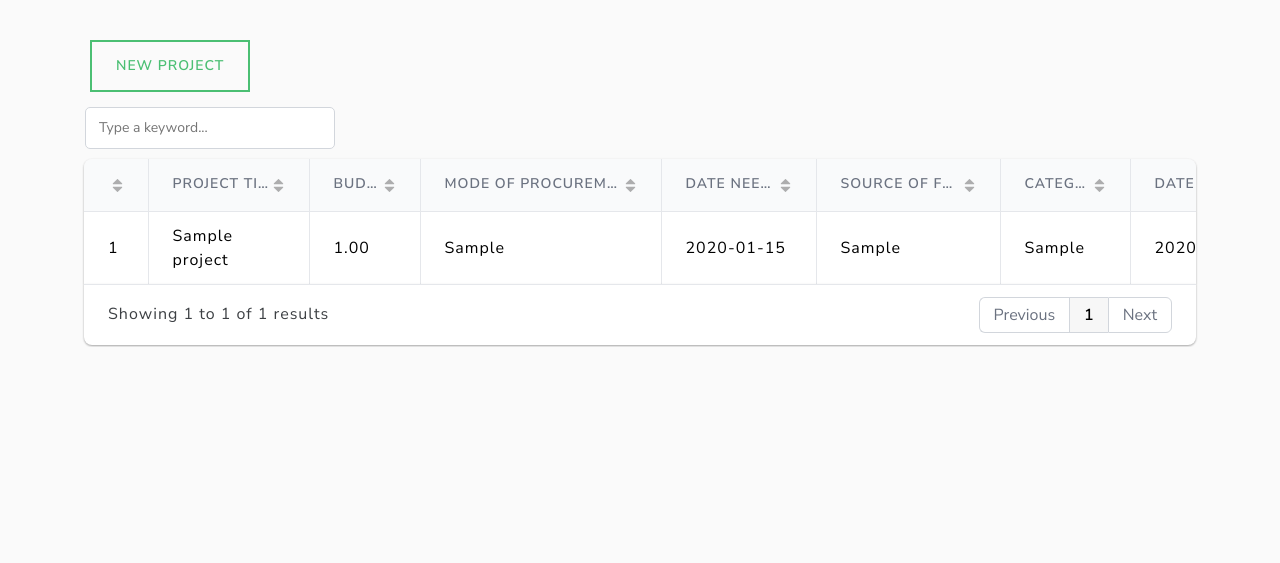
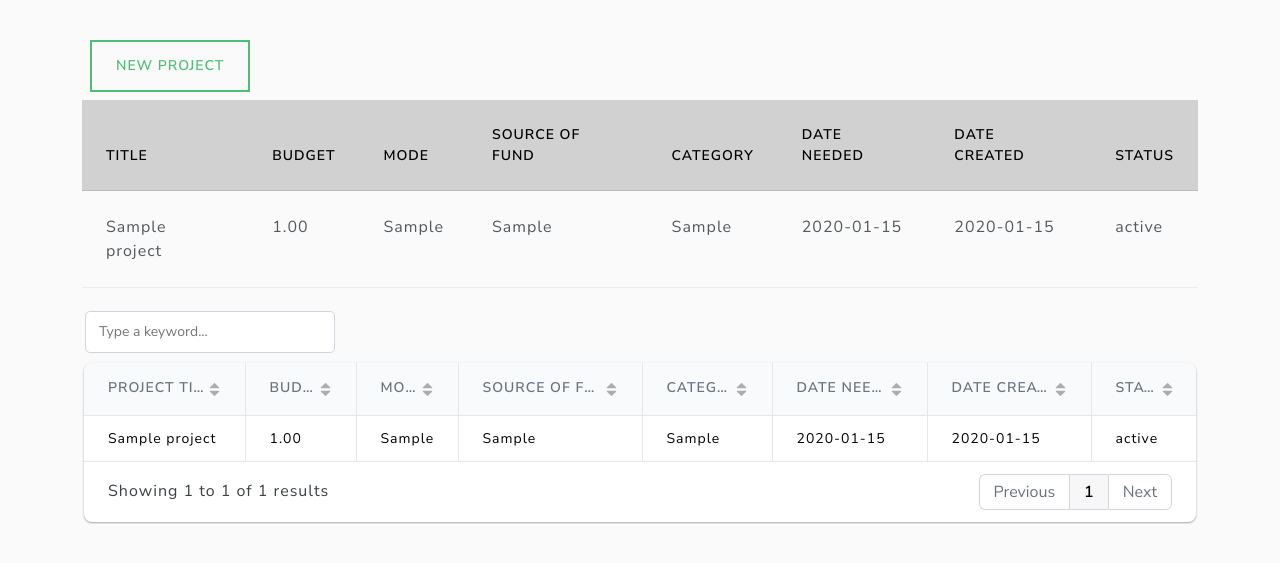
Before and after one commit to DummyC/PPMS-Flask, a Flask app: page /projects in a window 1280 px wide. Shown: the part 128-691 px from the top of the page. Run offline with Flask 3, Linux system fonts and the light colour scheme; a user stored in the database is signed in; tables that the repository leaves empty hold one stand-in row (values such as "Sample post").

Commit message:
Temp commit for demo

```diff
--- a/app/templates/index.html
+++ b/app/templates/index.html
@@ -4,26 +4,64 @@
 {% endblock %}
 
 {% block body %}
+
+<div class="container">
+  <a href="{{ url_for('projects.create_project') }}" class="btn btn-outline-success m-2">New Project</a>
+  <table class="table table-hover">
+    <thead>
+      <tr class="table-primary">
+        <th>Title</th>
+        <th>Budget</th>
+        <th>Mode</th>
+        <th>Source of Fund</th>
+        <th>Category</th>
+        <th>Date Needed</th>
+        <th>Date Created</th>
+        <th>Status</th>
+      </tr>
+    </thead>
+    <tbody>
+      {% for project in projects %}
+        <tr style='cursor: pointer; cursor: hand;' onclick="window.location='{{ url_for('projects.project', project_id=project.id) }}';">
+          <td>{{ project.title }}</td>
+          <td>{{ project.budget }}</td>
+          <td>{{ project.initial_mode }}</td>
+          <td>{{ project.source }}</td>
+          <td>{{ project.category }}</td>
+          <td>{{ project.date_needed.date() }}</td>
+          <td>{{ project.date_created.date() }}</td>
+          <td>{{ project.status }}</td>
+        </tr>
+      {% endfor %}
+    </tbody>
+  </table>
+</div>
+
 <link href="https://unpkg.com/gridjs/dist/theme/mermaid.min.css" rel="stylesheet" />
 
-<div class="container-fluid">
-    <a href="{{ url_for('projects.create_project') }}" class="btn btn-outline-success m-2">New Project</a>
+<div class="container">
     <div id="table"></div>
 </div>
+
+<!-- help, how do i make row clickable -->
 
 <script src="https://unpkg.com/gridjs/dist/gridjs.umd.js"></script>
     <script>
       new gridjs.Grid({
         columns: [
-          { id: 'id', name: 'ID' },
+          { id: 'id', name: 'ID', hidden: true },
           { id: 'title', name: 'Project Title' },
           { id: 'budget', name: 'Budget'},
-          { id: 'initial_mode', name: 'Mode of Procurement'},
-          { id: 'date_needed', name: 'Date Needed' },
+          { id: 'initial_mode', name: 'Mode'},
           { id: 'source', name: 'Source of Fund' },
           { id: 'category', name: 'Category' },
+          { id: 'date_needed', name: 'Date Needed' },
           { id: 'date_created', name: 'Date Created' },
-          { id: 'status', name: 'Date Status' },
+          { id: 'status', name: 'Status' },
+          { id: 'actions', name: 'Actions',
+              formatter: (_, row) =>
+                gridjs.html(`<a href="#" onclick="save( '${row.cells[0].data}');" target="_blank">Example</a>`)
+            }
         ],
         data: [
           {% for project in projects %}
@@ -32,9 +70,9 @@
               title: '{{ project.title }}',
               budget: '{{ project.budget }}',
               initial_mode: '{{ project.initial_mode }}',
-              date_needed: '{{ project.date_needed.date() }}',
               source: '{{ project.source }}',
               category: '{{ project.category }}',
+              date_needed: '{{ project.date_needed.date() }}',
               date_created: '{{ project.date_created.date() }}',
               status: '{{ project.status }}'
             },
@@ -42,6 +80,11 @@
         ],
         search: true,
         sort: true,
+        style: {
+          table: {
+            'font-size': '14px'
+          }
+        },
         pagination: true,
       }).render(document.getElementById('table'));
     </script>
```
